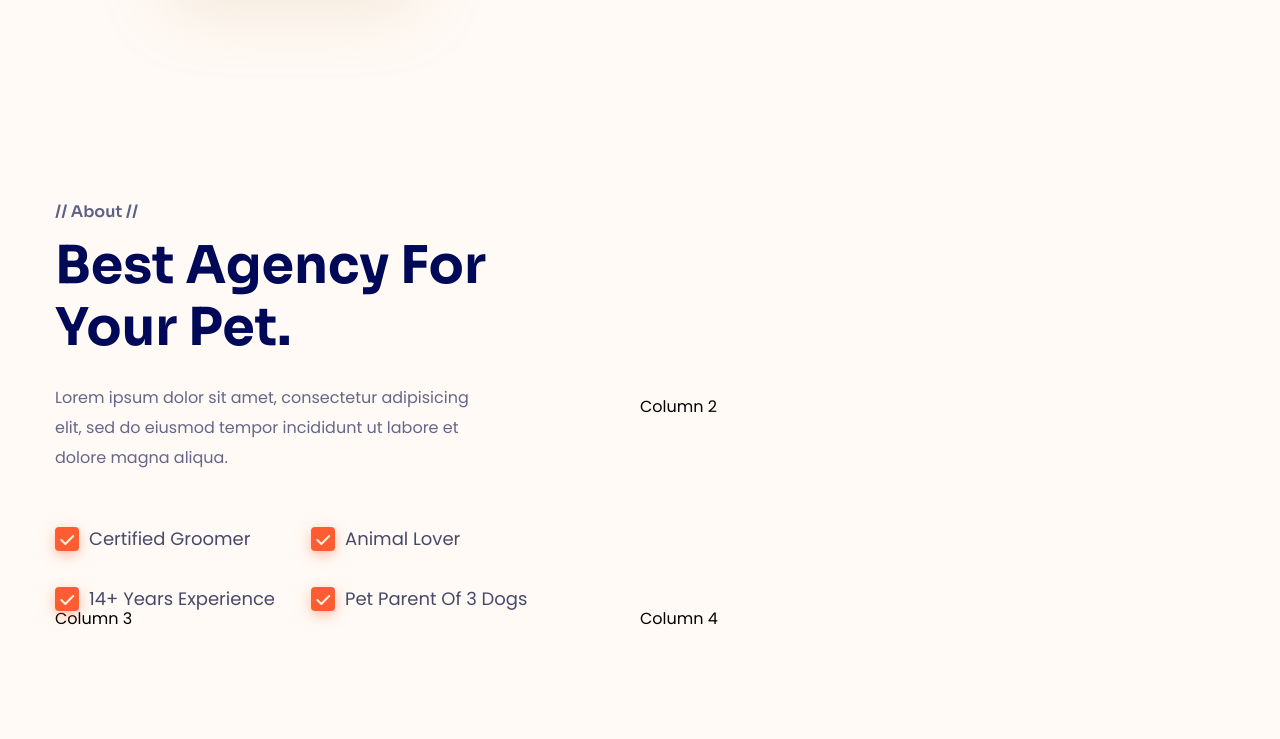
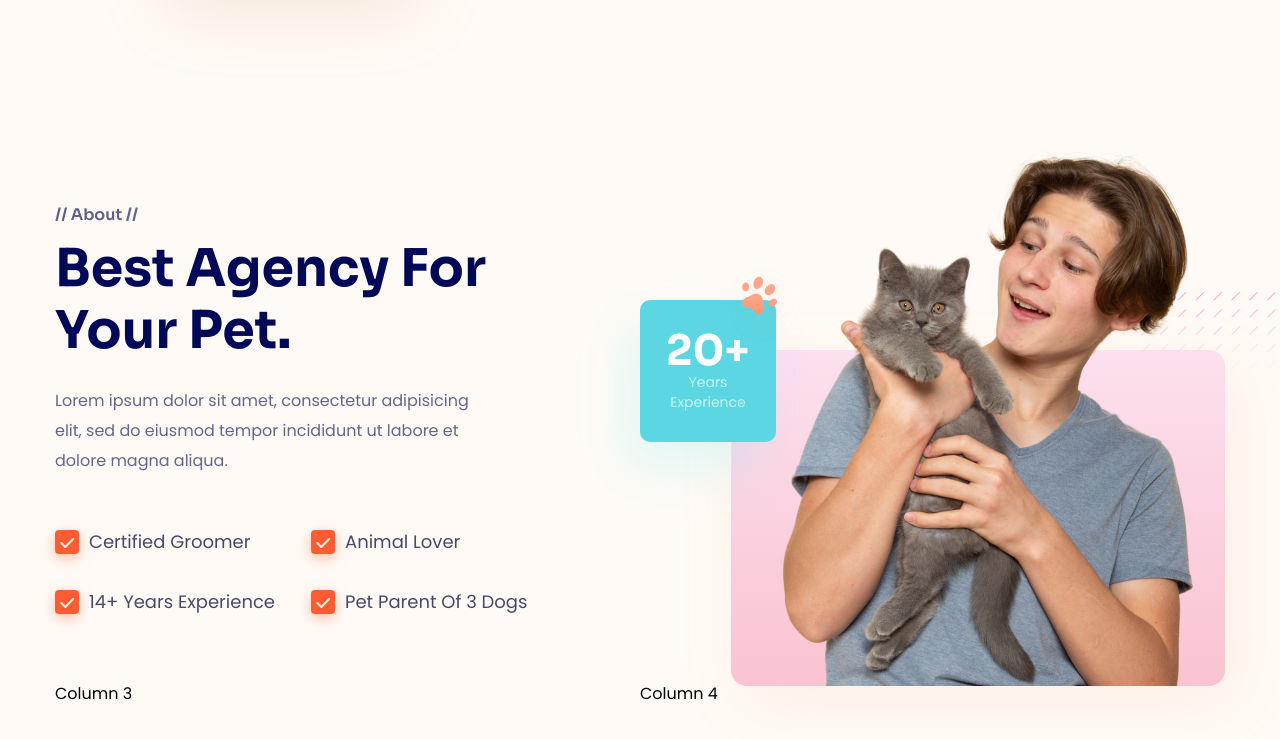
Before and after one commit to PhamSang1210/Project-4, a plain HTML site: page index.html in a window 1280 px wide. Shown: the part 765-1504 px from the top of the page. Drawn offline with Linux system fonts and the light colour scheme.

Commit message:
About__2

```diff
--- a/assets/css/styles.css
+++ b/assets/css/styles.css
@@ -292,7 +292,7 @@ a {
 
 /* about */
 .about {
-    margin-top: 207px;
+    margin-top: 138px;
 }
 
 .about__inner {
@@ -327,6 +327,10 @@ a {
     gap: 36px;
 }
 
+.about__media {
+    position: relative;
+}
+
 .about__checkitem {
     display: flex;
     align-items: center;
@@ -354,3 +358,68 @@ a {
     top: 3px;
     left: 5px;
 }
+
+.about__card {
+    position: absolute;
+    top: 165px;
+    left: 0;
+    padding: 30px 26px;
+    width: 136px;
+    background: #5bd6e2;
+    box-shadow: -15px 26px 48px rgba(85, 240, 255, 0.17);
+    border-radius: 10px;
+}
+
+.about__card-title {
+    font-family: "Sora";
+    font-weight: 700;
+    font-size: 4.2rem;
+    line-height: 1;
+    text-align: center;
+    color: #ffffff;
+    margin-bottom: 14px;
+}
+
+.about__card-desc {
+    font-weight: 400;
+    font-size: 1.4rem;
+    line-height: 1.43;
+    text-align: center;
+    color: #c6f4f9;
+}
+
+.about__card-decor {
+    position: absolute;
+    top: -39px;
+    right: -30px;
+}
+
+.about__img-wrap {
+    width: 494px;
+    position: relative;
+    margin-left: auto;
+}
+
+.about__img {
+    display: block;
+    margin: 0 auto;
+    width: 450px;
+}
+
+.about__img-wrap::after {
+    content: "";
+    position: absolute;
+    inset: auto 0 0 0;
+    z-index: -1;
+    background: linear-gradient(180deg, #fce0ef 0%, #fac3d1 100%);
+    box-shadow: 11px 18px 65px rgba(255, 155, 121, 0.12);
+    border-radius: 16px;
+    height: 336px;
+}
+
+.about__media-decor {
+    position: absolute;
+    top: 157px;
+    right: -51px;
+    z-index: -1;
+}
--- a/index.html
+++ b/index.html
@@ -295,7 +295,33 @@
                             </div>
                         </section>
                         <!-- About 2 -->
-                        <div class="about__media">Column 2</div>
+                        <div class="about__media">
+                            <div class="about__card">
+                                <b class="about__card-title">20+</b>
+                                <p class="about__card-desc">Years Experience</p>
+                                <img
+                                    src="./assets/img/card__decor-about.svg"
+                                    alt="Cat Decor"
+                                    class="about__card-decor"
+                                />
+                            </div>
+
+                            <!-- About image wrapper -->
+                            <figure class="about__img-wrap">
+                                <img
+                                    src="./assets/img/about-01.png"
+                                    alt=""
+                                    class="about__img"
+                                />
+                            </figure>
+
+                            <img
+                                src="./assets/img/about__decor-02.svg"
+                                alt=""
+                                class="about__media-decor"
+                                loading="lazy"
+                            />
+                        </div>
                         <!-- About 3 -->
                         <div class="about__media">Column 3</div>
                         <!-- About 4 -->
```
Also changed, not shown: assets/img/about-01.png (added), assets/img/about__decor-02.svg (added), assets/img/card__decor-about.svg (added).
